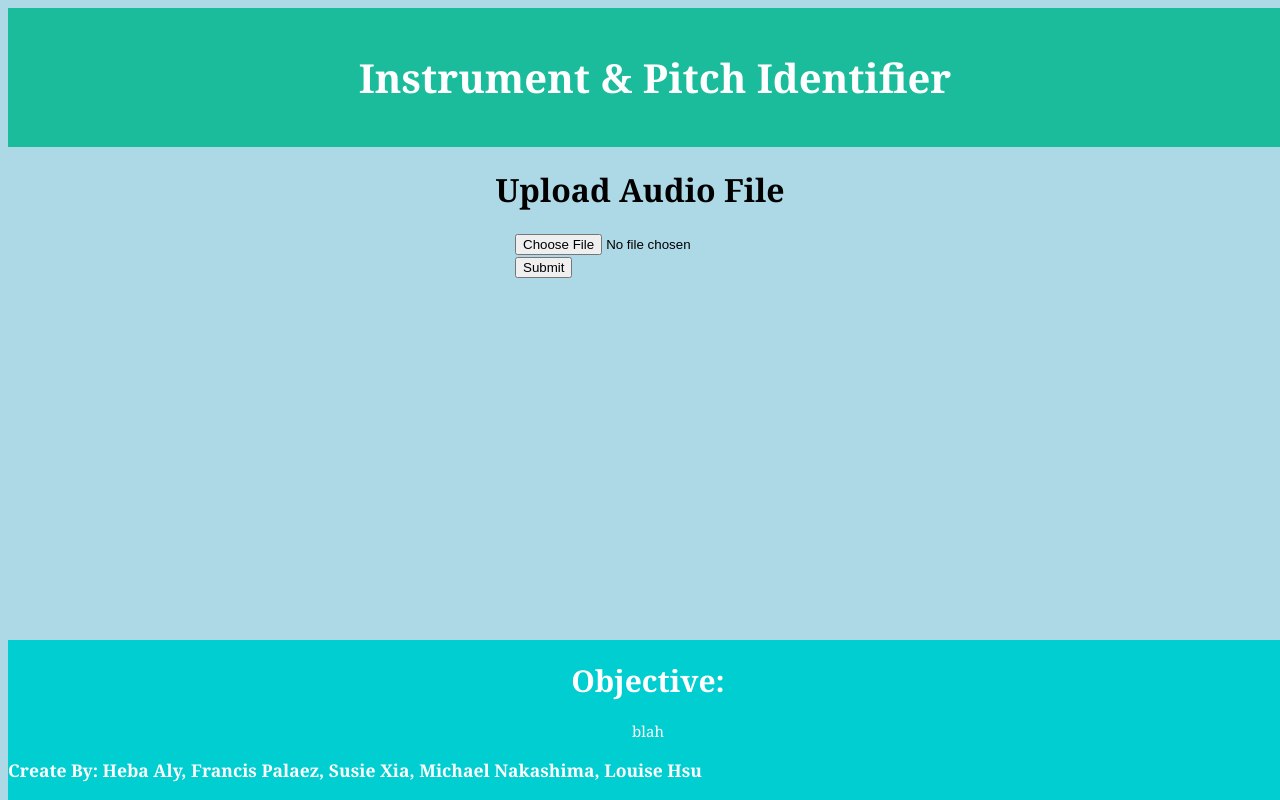
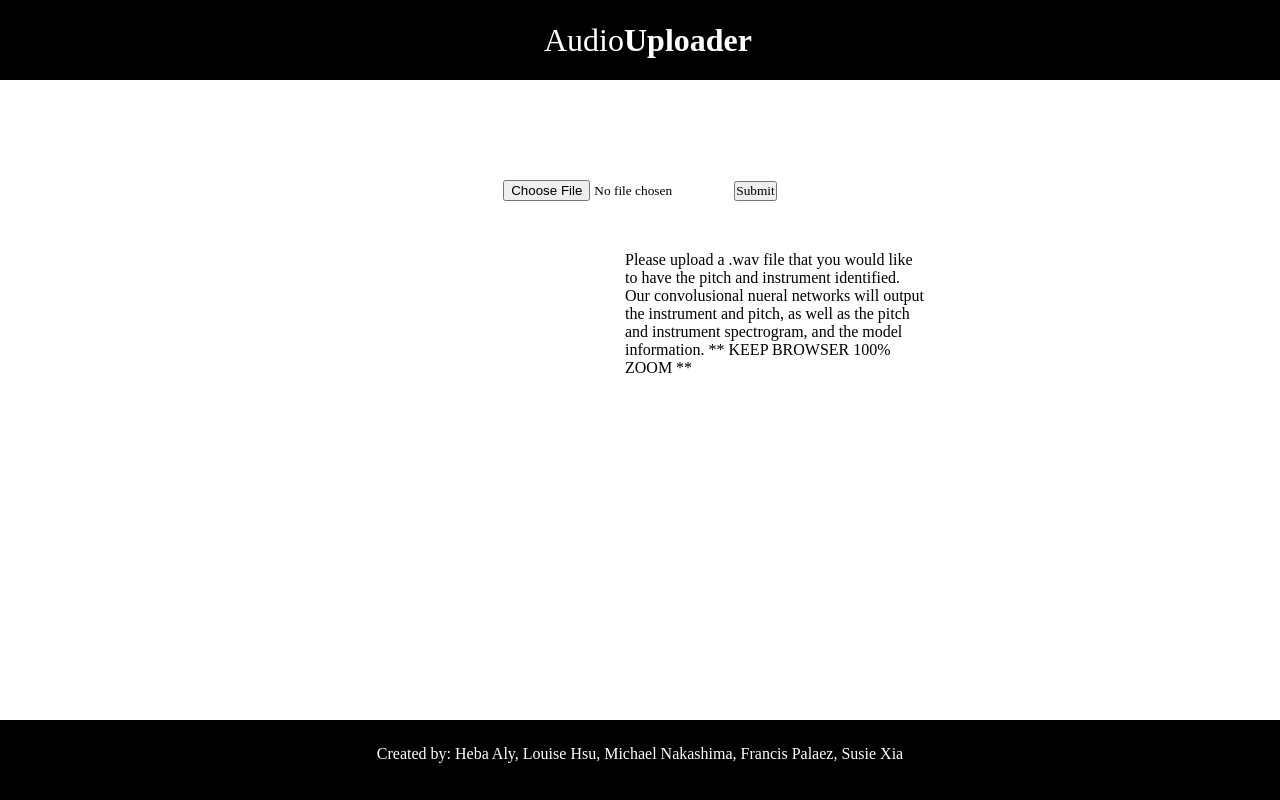
Before and after one commit to susiexia/AI_music_Heroku, a Flask app: page / in a window 1280 px wide. Run offline with Flask 2, Linux system fonts and the light colour scheme.

Commit message:
update html

```diff
--- a/templates/upload_LH.html
+++ b/templates/upload_LH.html
@@ -2,59 +2,162 @@
 <html lang="en">
   <html>
    <style>
+      *{
+    margin: 0;
+    padding: 0;
+    list-style: none;
+    text-decoration: none;
+    font-family: 'Montserrat';
+    }
 
-     body{
-        font-family:Georgia, Times,serif;}
-     h1, p{ text-align: center;
-         ;}
-     form { margin: 0 auto;
-      width: 250px
-   }
-   .header {
-  padding: 15px;
-  width: 100%;
-  top: 0;
-  text-align: center;
-  background: #1abc9c;
-  color: white;
-  font-size: 20px;
+    .footer {
+    display: block;
+    background-color: black;
+    width: 100%;
+    height: 80px;
+    position: fixed;
+    left: 0;
+    bottom: 0;
+    }
+
+    .header{
+        width: 100%;
+        height: 80px;
+        display: block;
+        background-color: black;
+    }
+    .inner_header{
+        width: 15%;
+        height: 100%;
+        display: block;
+        margin:0 auto;
+        background-color:black;
+    }
+    .footer h3{
+       color: white;
+       display: table cell;
+       float: center;
+       font-family: 'Montserrat';
+      font-size: 16px;
+      font-weight: 200;
+      display: flex;
+      align-items: center;
+      justify-content: center;
+      vertical-align: middle;
+      padding-top: 25px
 }
 
-   footer{
-      padding:60 px;
-      position: absolute;
-      bottom: 0;
-      width: 100%;
-      text-align: left;
-      background: DarkTurquoise;
-      color: white;
-      font-size: 15px;}
+   .loader{
+      float: center;
+       font-family: 'Montserrat';
+      font-size: 16px;
+      font-weight: 200;
+      display: flex;
+      align-items: center;
+      justify-content: center;
+      vertical-align: middle;
+      padding-top: 100px;
+   }
+   p{
+      float: center;
+       font-family: 'Montserrat';
+      font-size: 16px;
+      font-weight: 200;
+      display: flex;
+      align-items: center;
+      justify-content: center;
+      vertical-align: middle;
+      padding-top: 50px;
+      padding-left: 625px;
+      width: 300px;
+
+   }
+
+    .logo_container{
+        height: 100%;
+        display: table;
+        float: left;
+    }
+
+    .logo_container h1{
+        color: white;
+        height: 100%;
+        display: table-cell;
+        vertical-align: middle;
+        font-family: 'Montserrat';
+        font-size: 32px;
+        font-weight: 200;
+    }
+
+    .logo_container h1 span{
+        font-weight:800;
+    }
+
+    .navigation{
+        float: right;
+        height: 100%;
+    }
+
+    .navigation a{
+        height: 100%;
+        display: table;
+        float: right;
+        padding: 0px 20px;
+    }
+
+    .navigation a:last-child{
+        padding-right: 0;
+    }
+
+    .navigation a li{
+        display: table-cell;
+        vertical-align: middle;
+        height:100%;
+        color: white;
+        font-family: "Montserrat";
+        font-size: 10 px;
+    }
 
    </style>
 
-   <body style = "background-color :LightBlue;">
-      <div class = "header">
-         <h1>Instrument & Pitch Identifier</h1>
-      </div>
-      <di id = "loader">
-         <h1>Upload Audio File</h1>
-      <form action = "/uploader" method = "POST"
+  <head>
+
+   <title></title>
+
+   </head>
+   <body>
+
+      <div class ="header">
+         <div class = "inner_header">
+             <div class = "logo_container">
+                 <h1>Audio<span>Uploader</span></h1>
+             </div>
+         </div>
+     </div>
+
+      <div class = "loader">
+
+      <form action = "http://localhost:5000/uploader" method = "POST"
          enctype = "multipart/form-data">
          <input type = "file" name = "file" />
          <input type = "submit"/>
       </form>
-      <footer>
-         <h1> Objective: </h1>
-         <p> blah</p>
-         <h3> Create By: Heba Aly, Francis Palaez, Susie Xia, Michael Nakashima, Louise Hsu</h3>
-      </footer>
       </div>
+
+      <p>
+          Please upload a .wav file that you would like to have the pitch and instrument identified. Our convolusional nueral networks will output the instrument and pitch, as well as the pitch and instrument spectrogram, and the model information.
+        ** KEEP BROWSER 100% ZOOM **
+      </p>
+
+
+
+   <div class= "footer">
+      <h3> Created by: Heba Aly, Louise Hsu, Michael Nakashima, Francis Palaez, Susie Xia</h3>
+   </div>
+
+   </body>
 
 
 
 
-   </body>
-
 </html>
-
-</html>
```
Also changed, not shown: templates/dashboard.html (+265 -35 lines), templates/upload.html (deleted, +0 -18 lines), templates/upload_LH_heba.html (deleted, +0 -60 lines).
